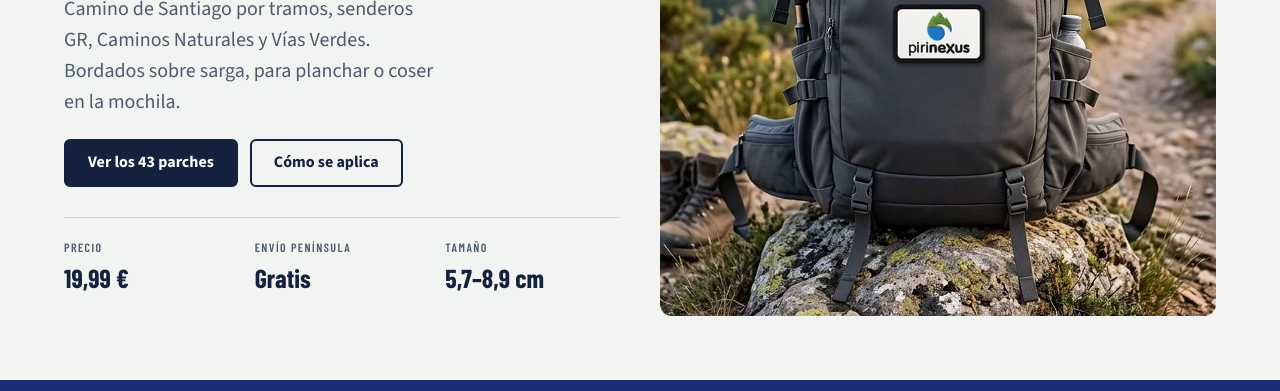
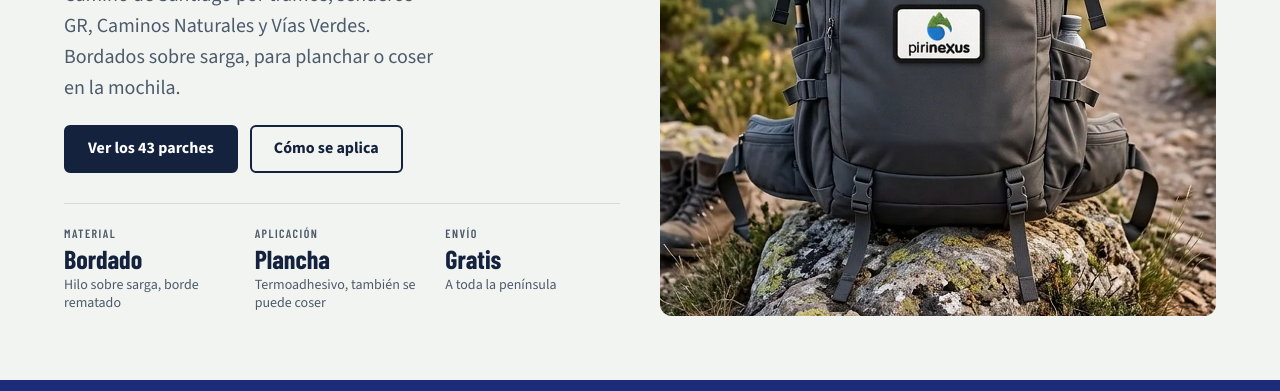
Before and after one commit to naoisegolden/tramos, a plain HTML site: page index.html in a window 1280 px wide. Shown: the part 409-800 px from the top of the page. Drawn offline with nearby package versions, Linux system fonts and the light colour scheme.

Commit message:
Portada: material, aplicación y envío en los datos destacados

```diff
--- a/assets/css/style.css
+++ b/assets/css/style.css
@@ -41,7 +41,8 @@ a:focus-visible,button:focus-visible{outline:3px solid var(--shell);outline-offs
 .hero img{width:100%;aspect-ratio:1/1;object-fit:cover;border-radius:12px}
 .facts{display:grid;grid-template-columns:repeat(3,minmax(0,1fr));gap:16px;margin:8px 0 0;padding-top:20px;border-top:1px solid var(--line)}
 .facts dt{font-size:12px}
-.facts dd{margin:2px 0 0;font-family:var(--display);font-weight:700;font-size:26px}
+.facts dd{margin:2px 0 0;font-family:var(--display);font-weight:700;font-size:26px;line-height:1.15}
+.facts dd small{display:block;margin-top:2px;font-family:var(--body,inherit);font-weight:400;font-size:14px;line-height:1.3;color:var(--muted,#5b6270)}
 .row{display:flex;flex-wrap:wrap;gap:12px}
 .band{background:var(--jac);color:#fff}
 .band .wrap{padding-top:48px;padding-bottom:48px}
--- a/index.html
+++ b/index.html
@@ -32,9 +32,9 @@
     <p class="lead">Camino de Santiago por tramos, senderos GR, Caminos Naturales y Vías Verdes. Bordados sobre sarga, para planchar o coser en la mochila.</p>
     <div class="row"><a class="btn btn-solid" href="#parches">Ver los 43 parches</a><a class="btn btn-ghost" href="#como">Cómo se aplica</a></div>
     <dl class="facts">
-      <div><dt class="eyebrow">Precio</dt><dd>19,99 €</dd></div>
-      <div><dt class="eyebrow">Envío península</dt><dd>Gratis</dd></div>
-      <div><dt class="eyebrow">Tamaño</dt><dd>5,7–8,9 cm</dd></div>
+      <div><dt class="eyebrow">Material</dt><dd>Bordado<small>Hilo sobre sarga, borde rematado</small></dd></div>
+      <div><dt class="eyebrow">Aplicación</dt><dd>Plancha<small>Termoadhesivo, también se puede coser</small></dd></div>
+      <div><dt class="eyebrow">Envío</dt><dd>Gratis<small>A toda la península</small></dd></div>
     </dl>
   </div>
   <img src="assets/img/hero-pirinexus.jpg" alt="Mochila en un sendero de montaña con el parche de Pirinexus" width="1100" height="1100">
```
